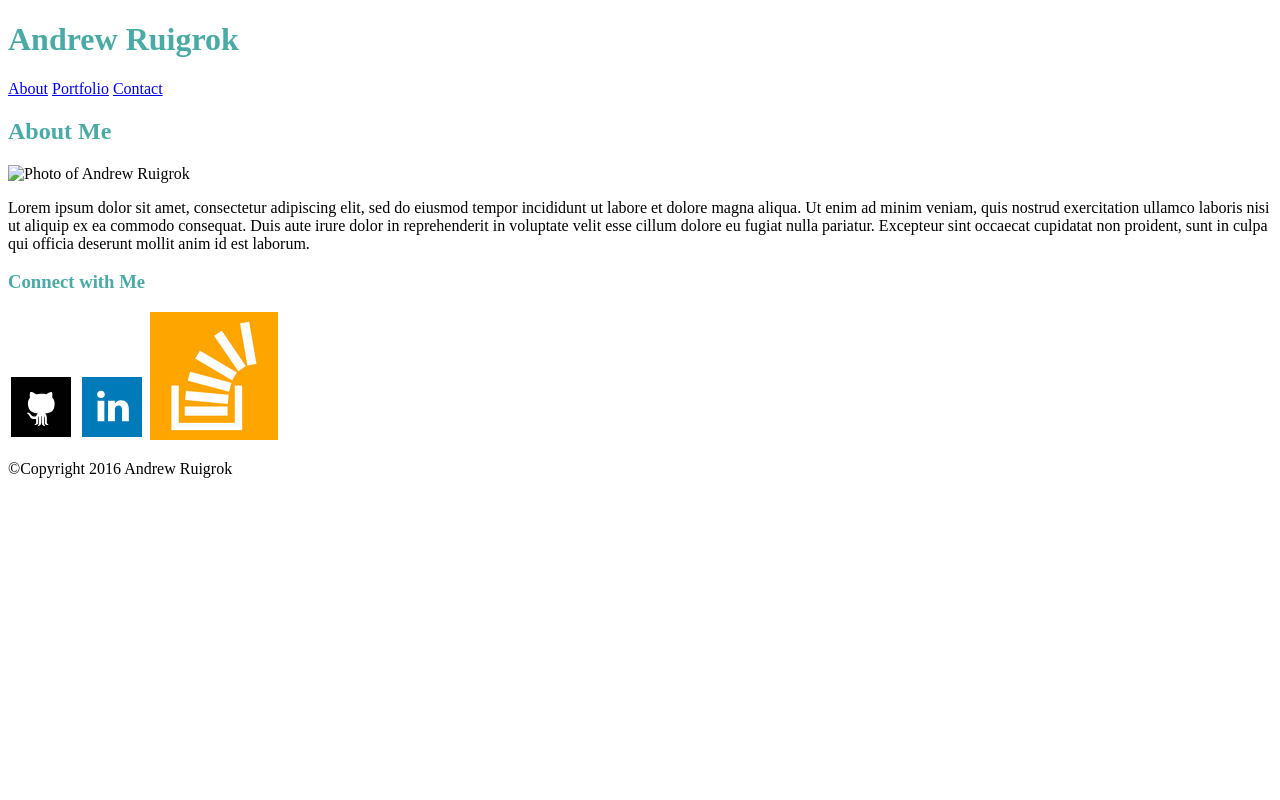
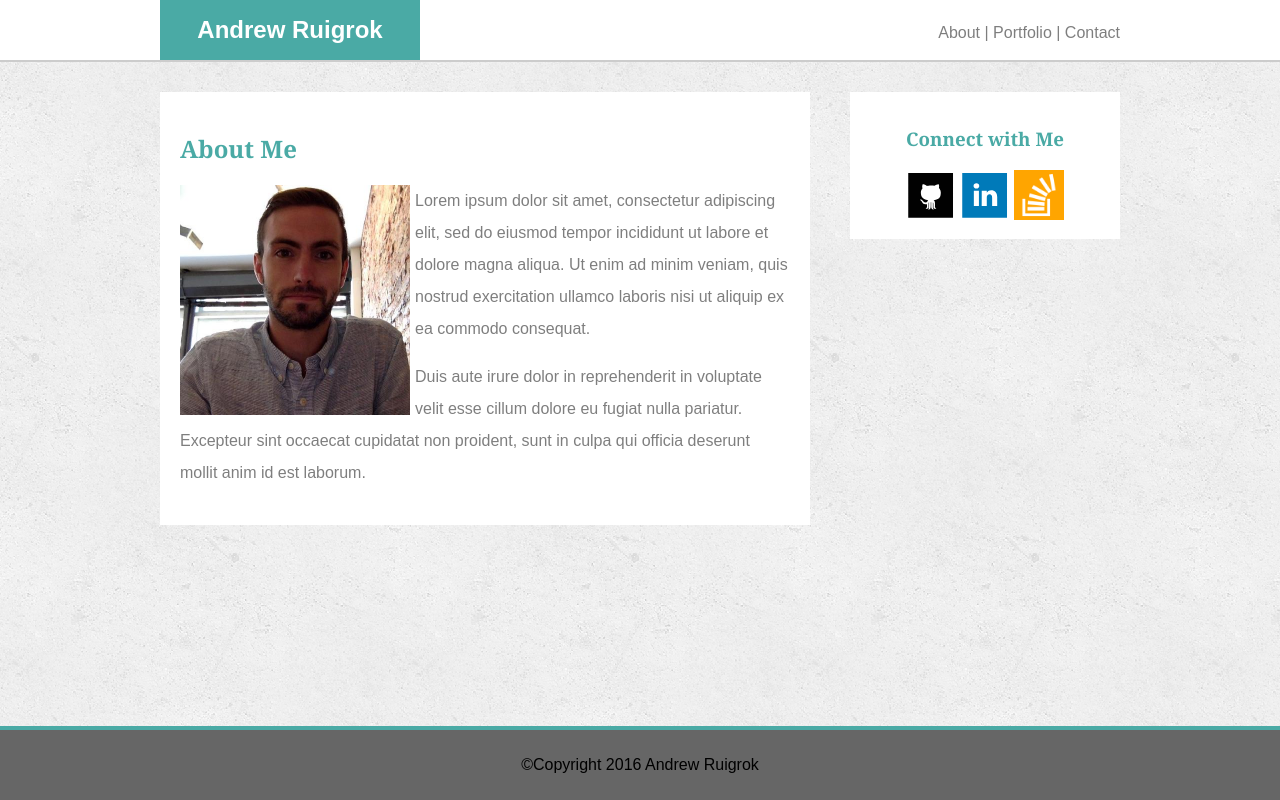
Before and after one commit to Ruigrok/Basic-Portfolio, a plain HTML site: page index.html in a window 1280 px wide. Drawn offline with Linux system fonts and the light colour scheme.

Commit message:
index.html almost completed

```diff
--- a/assets/css/style.css
+++ b/assets/css/style.css
@@ -1,5 +1,119 @@
+
+* {
+	font-family: 'Arial', 'Helvetica Neue', Helvetica, sans-serif;
+	box-sizing: border-box;
+}
+
+body {
+	background-image: url("../images/concreteSeamless.png");
+	margin: 0;
+}
+
+header {
+	vertical-align: middle;
+	background-color: #ffffff;
+	border-bottom-color: #cccccc;
+	border-bottom-style: solid;
+	border-bottom-width: 2px;
+	top: 0;
+	left: 0;
+	right: 0;
+
+}
+
+h1 {
+	font-size: 24px;
+}
+
+h2, h3 {
+	color: #4aaaa5;
+	font-family: 'Georgia', Times, Times New Roman, serif;
+}
+
+p.bio {
+	line-height: 200%;
+	opacity: 0.5;
+}
+
+a {
+	color: #000000;
+	text-decoration: none;
+}
 
 
-h1, h2, h3 {
-	color: #4aaaa5;
+
+#topWrapper {
+	width: 960px;
+	margin: auto;
 }
+
+
+#myName {
+	float: left;
+	text-align: center;
+	vertical-align: middle;
+	width: 260px;
+	color: #ffffff;
+	background-color: #4aaaa5;
+}
+
+#topNav {
+	float: right;
+	color: #000000;
+	margin-top: 24px;
+	opacity: 0.5;
+}
+
+#wrapper {
+	clear:both;
+	overflow: auto;
+	margin: auto;
+	width: 960px;
+	position: relative;
+	margin-top: 30px;
+}
+
+#main {
+	clear:both;
+	float: left;
+	background-color: #ffffff;
+	width: 650px;
+	padding: 20px;
+
+}
+
+#personalPhoto {
+	float: left;
+	height: 230px;
+	width: 230px;
+	margin-right: 5px;
+	margin-bottom: 5px;
+}
+
+#sidebar {
+	float: right;
+	background-color: #ffffff;
+	text-align: center;
+	padding: 15px;
+	width: 270px;
+}
+
+.iconImages {
+	height: 50px;
+	width: 50px;
+}
+
+footer {
+	clear: both;
+	position: fixed;
+	bottom: 0;
+	left: 0;
+	right: 0;
+	padding: 10px;
+	text-align: center;
+	background-color: #666666;
+	border-top-style: solid;
+	border-top-color: #4aaaa5;
+	border-top-width: 4px;
+
+}
--- a/index.html
+++ b/index.html
@@ -7,29 +7,40 @@
   </head>
 
   <body>
+
   	<header>
+  		<div id="topWrapper">
+  			<div id="myName">
     			<h1>Andrew Ruigrok</h1>
+    		</div>
+
+    		<nav id="topNav">
+				<a href="#index">About</a>
+  				<a href="#porfolio">| Portfolio</a>
+  				<a href="#contact">| Contact</a>
+			</nav>
+			<div style="clear: both;"></div>
+		</div>
+
     </header>
-	<nav class="topnav">
-		<a href="#index">About</a>
-  		<a href="#porfolio">Portfolio</a>
-  		<a href="#contact">Contact</a>
 
-	</nav>
+	<div id="wrapper">
 
 		<section id="main">
 			<h2>About Me</h2>
-		<img src=# alt="Photo of Andrew Ruigrok" height="200" width="250">
-		<p>Lorem ipsum dolor sit amet, consectetur adipiscing elit, sed do eiusmod tempor incididunt ut labore et dolore magna aliqua. Ut enim ad minim veniam, quis nostrud exercitation ullamco laboris nisi ut aliquip ex ea commodo consequat. Duis aute irure dolor in reprehenderit in voluptate velit esse cillum dolore eu fugiat nulla pariatur. Excepteur sint occaecat cupidatat non proident, sunt in culpa qui officia deserunt mollit anim id est laborum.</p>
+			<img src="assets/images/andrewRuigrok.jpeg" alt="Photo of Andrew Ruigrok" id="personalPhoto">
+			<p class="bio">Lorem ipsum dolor sit amet, consectetur adipiscing elit, sed do eiusmod tempor incididunt ut labore et dolore magna aliqua. Ut enim ad minim veniam, quis nostrud exercitation ullamco laboris nisi ut aliquip ex ea commodo consequat. </p>
+			<p class="bio">Duis aute irure dolor in reprehenderit in voluptate velit esse cillum dolore eu fugiat nulla pariatur. Excepteur sint occaecat cupidatat non proident, sunt in culpa qui officia deserunt mollit anim id est laborum.</p>
 
 		</section>
 
-	<aside>
+		<aside id=sidebar>
 			<h3>Connect with Me</h3>
-		<img src="assets/images/github.svg" alt="Github icon image" class="iconImages">
-		<img src="assets/images/linkedin.svg" alt="LinkedIn icon image" class="iconImages">
-		<img src="assets/images/stackoverflow.png" alt="Stack Overflow icon image" class="iconImages">
+			<a href="https://github.com/Ruigrok" target="_blank"><img src="assets/images/github.svg" alt="Github icon image" class="iconImages"></a>
+			<a href="https://www.linkedin.com/in/andrewcruigrok/" target="_blank"><img src="assets/images/linkedin.svg" alt="LinkedIn icon image" class="iconImages"></a>
+			<a href="https://stackoverflow.com/users/7651138/ruigrok" target="_blank"><img src="assets/images/stackoverflow.png" alt="Stack Overflow icon image" class="iconImages"></a>
 		</aside>
+	</div>
 
 	<footer>
 		<p>&copy;Copyright 2016 Andrew Ruigrok</p>
```
Also changed, not shown: assets/images/andrewRuigrok.jpeg (added), assets/images/concreteSeamless.png (added), 1 other file. Lines whose indentation alone changed are shown as unchanged.
